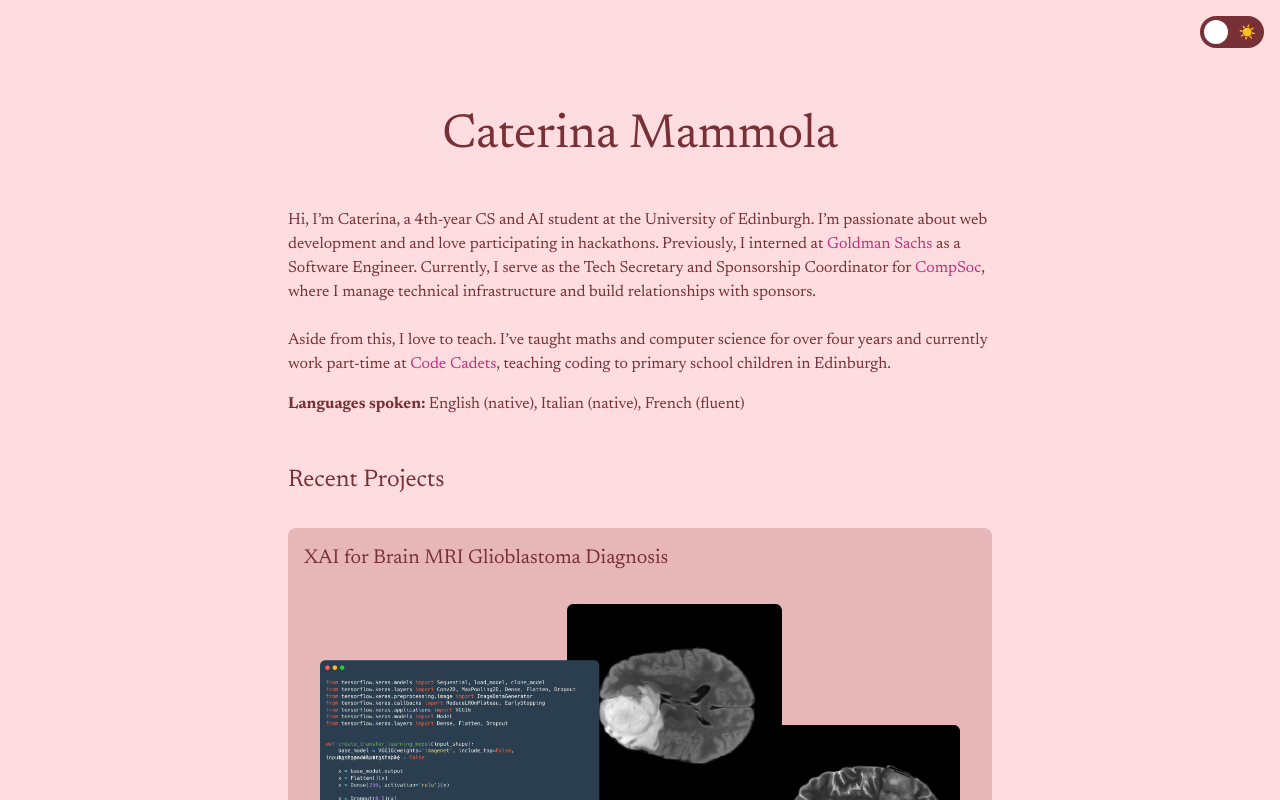
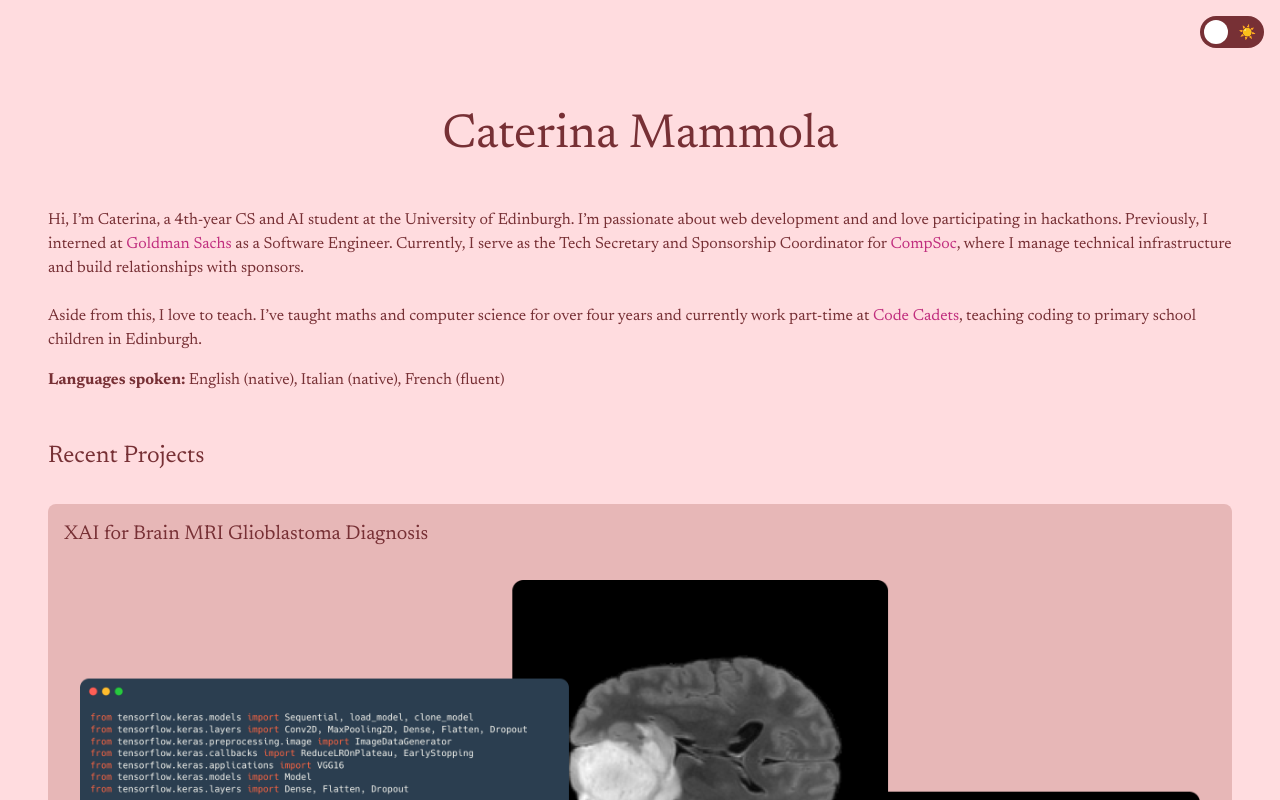
Before and after one commit to Cat2005/cat.codes, a Next.js app: page / in a window 1280 px wide. Shown: the top 800 px of the page. Built offline with nearby package versions, Linux system fonts and the light colour scheme.

Commit message:
changed margins

```diff
--- a/src/app/components/post.tsx
+++ b/src/app/components/post.tsx
@@ -28,7 +28,7 @@ export default function Post({ type, title, description, link, image, tech }: {
           muted
           loop
           controlsList="nodownload noplaybackrate"
-          className='rounded-lg w-full object-cover [&::-webkit-media-controls-enclosure]:max-h-[30px] [&::-webkit-media-controls-panel]:bg-[#fecfd2]/50'
+          className='rounded-lg w-full object-cover [&::-webkit-media-controls-enclosure]:max-h-[30px] [&::-webkit-media-controls-panel]:bg-transparent'
         >
           <source src={image} type={`video/mp4`} />
           Your browser does not support the video tag.
--- a/src/app/page.tsx
+++ b/src/app/page.tsx
@@ -9,7 +9,7 @@ export default function Home() {
   const [isDarkMode, setIsDarkMode] = useState(false);
 
   return (
-    <div className={`flex flex-col min-h-screen px-12 lg:px-72 ${isDarkMode ? 'bg-[#2D1518]' : 'bg-[#FFDCDF]'}`}>
+    <div className={`flex flex-col min-h-screen px-12 lg:px-54 ${isDarkMode ? 'bg-[#2D1518]' : 'bg-[#FFDCDF]'}`}>
       <div className="absolute top-4 right-4">
         <label className="relative inline-flex items-center cursor-pointer">
           <input
```
